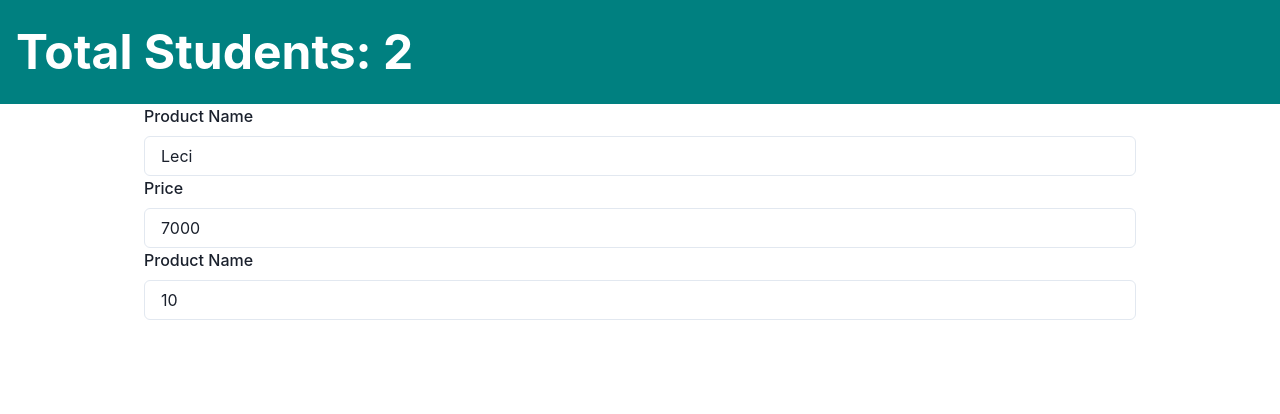
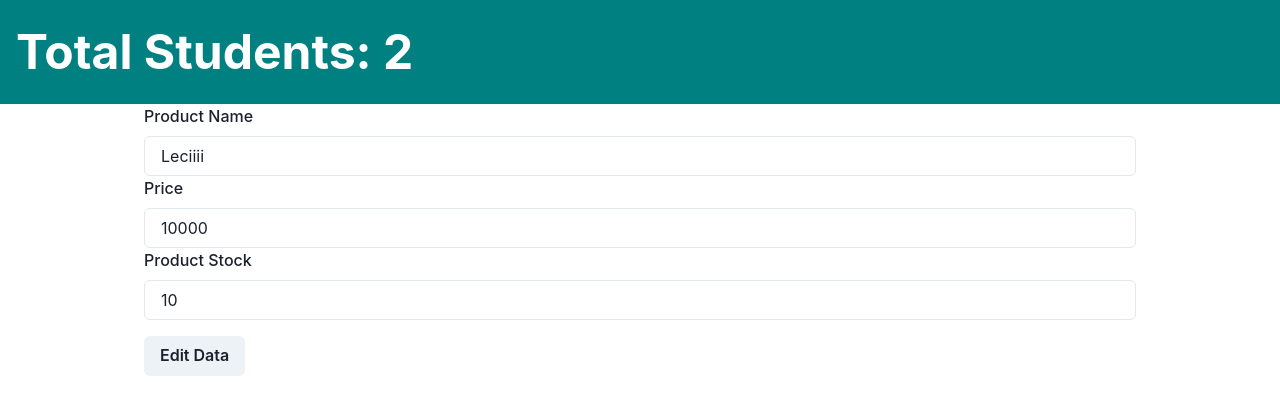
Before and after one commit to wibihanif/reactjs-login, a React (Create React App) app: page /products/1 in a window 1280 px wide. Shown: the top 414 px of the page. Built offline with nearby package versions, Linux system fonts and the light colour scheme; data requests are answered from the project's data file.

Commit message:
formik edit

```diff
--- a/db/db.json
+++ b/db/db.json
@@ -1,10 +1,10 @@
 {
   "products": [
     {
-      "id": 1,
-      "product_name": "Leci",
-      "price": 7000,
-      "stock": 10
+      "product_name": "Leciiii",
+      "price": 10000,
+      "stock": 10,
+      "id": 1
     },
     {
       "id": 2,
--- a/src/App.jsx
+++ b/src/App.jsx
@@ -70,6 +70,8 @@ function App() {
         <Route path="/redux/student" element={<Student />} />
         <Route path="/users" element={<UserList />} />
         <Route path="/products" element={<ProductList />} />
+
+        {/* Route params */}
         <Route path="/products/:id" element={<ProductEdit />} />
       </Routes>
     </Box>
--- a/src/pages/ProductEdit.jsx
+++ b/src/pages/ProductEdit.jsx
@@ -1,12 +1,15 @@
 import {
   Box,
+  Button,
   Container,
   FormControl,
   FormErrorMessage,
   FormLabel,
   Input,
   Text,
+  useToast,
 } from "@chakra-ui/react"
+import { useFormik } from "formik"
 import { useEffect, useState } from "react"
 import { useParams } from "react-router-dom"
 import { jsonServerApi } from "../api"
@@ -16,35 +19,89 @@ const ProductEdit = () => {
 
   const params = useParams()
 
+  const toast = useToast()
+
   const fetchProduct = async () => {
     try {
       const response = await jsonServerApi.get(`/products/${params.id}`)
 
       setProduct(response.data)
+
+      formik.setFieldValue("product_name", response.data.product_name)
+      formik.setFieldValue("price", response.data.price)
+      formik.setFieldValue("stock", response.data.stock)
     } catch (err) {
       console.log(err)
     }
+  }
+
+  const formChangeHandler = ({ target }) => {
+    const { name, value } = target
+
+    formik.setFieldValue(name, value)
   }
 
   useEffect(() => {
     fetchProduct()
   }, [])
 
+  const formik = useFormik({
+    initialValues: {
+      product_name: "",
+      price: 0,
+      stock: 0,
+    },
+    onSubmit: async ({ product_name, price, stock }) => {
+      try {
+        let newProduct = {
+          product_name,
+          price: Number(price),
+          stock: Number(stock),
+        }
+
+        await jsonServerApi.patch(`/products/${product.id}`, newProduct)
+
+        fetchProduct()
+        toast({ title: "Product Added", status: "success" })
+      } catch (err) {
+        toast({ title: "Network error", status: "error" })
+        console.log(err)
+      }
+    },
+  })
+
   return (
     <Box>
       <Container maxW="container.lg">
         <FormControl>
           <FormLabel>Product Name</FormLabel>
-          <Input defaultValue={product.product_name} name="product_name" />
+          <Input
+            onChange={formChangeHandler}
+            defaultValue={product.product_name}
+            name="product_name"
+          />
         </FormControl>
         <FormControl>
           <FormLabel>Price</FormLabel>
-          <Input defaultValue={product.price} name="price" type="number" />
+          <Input
+            onChange={formChangeHandler}
+            defaultValue={product.price}
+            name="price"
+            type="number"
+          />
         </FormControl>
         <FormControl>
-          <FormLabel>Product Name</FormLabel>
-          <Input defaultValue={product.stock} name="stock" type="number" />
+          <FormLabel>Product Stock</FormLabel>
+          <Input
+            onChange={formChangeHandler}
+            defaultValue={product.stock}
+            name="stock"
+            type="number"
+          />
         </FormControl>
+        <Button mt="4" onClick={formik.handleSubmit}>
+          Edit Data
+        </Button>
       </Container>
     </Box>
   )
--- a/src/pages/ProductList.jsx
+++ b/src/pages/ProductList.jsx
@@ -1,5 +1,4 @@
 import {
-  Box,
   Button,
   Container,
   FormControl,
@@ -16,6 +15,7 @@ import {
   Thead,
   Tr,
   useToast,
+  Link as ChakraLink,
 } from "@chakra-ui/react"
 import { useEffect, useState } from "react"
 import { jsonServerApi } from "../api"
```
